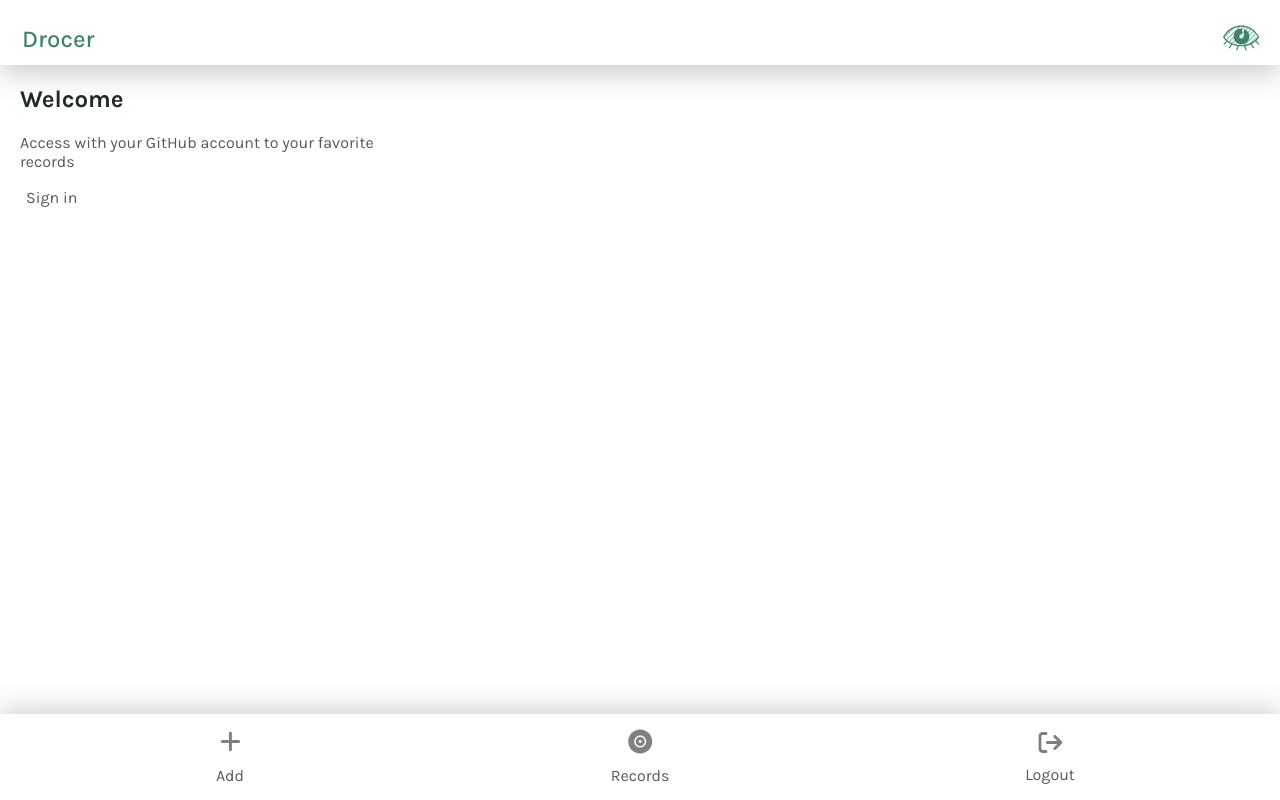
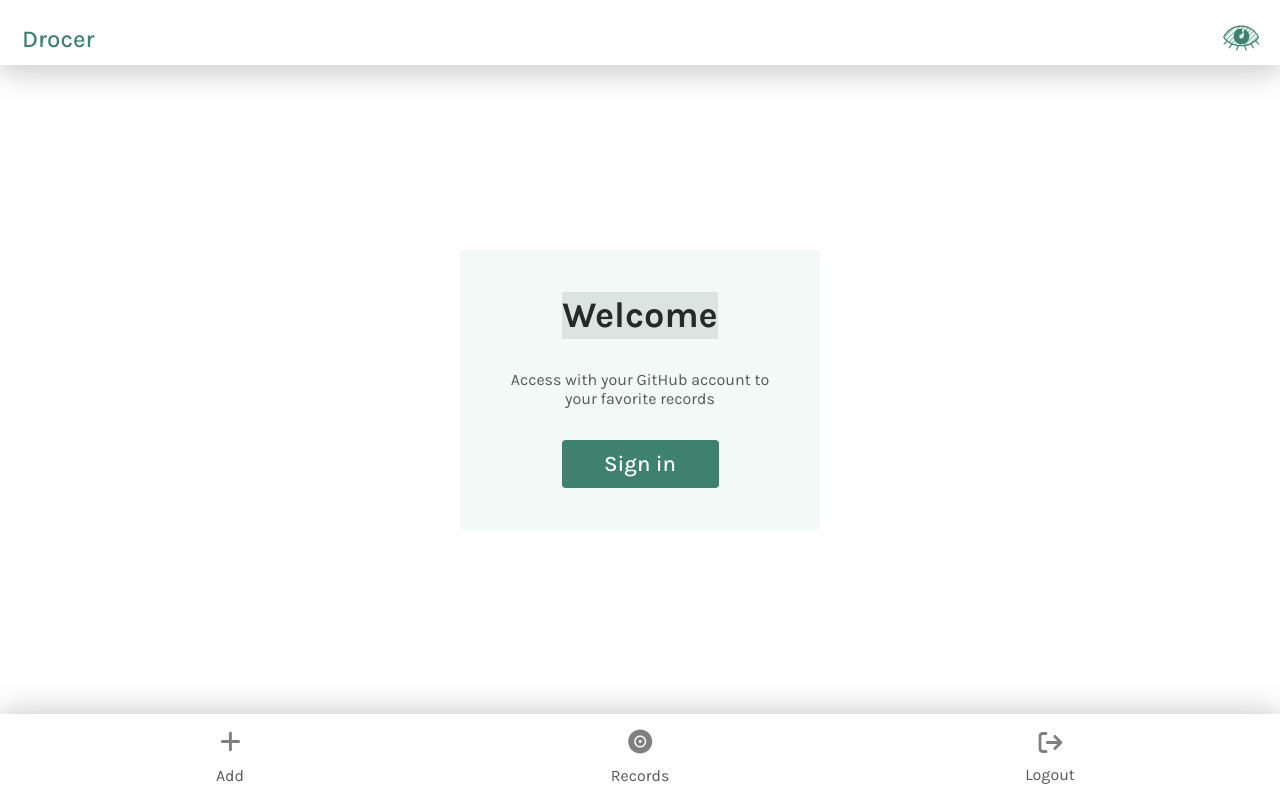
Before and after one commit to Alambea/drocer-app-front, a React (Vite) app: page / in a window 1280 px wide. Built offline with nearby package versions, Linux system fonts and the light colour scheme.

Commit message:
Add HomePage page styles

```diff
--- a/src/components/App/App.scss
+++ b/src/components/App/App.scss
@@ -1,5 +1,7 @@
 .container {
   display: flex;
+  flex-direction: column;
+  align-items: center;
   margin: 0 auto;
   width: 100%;
   min-height: 100vh;
--- /dev/null
+++ b/src/pages/HomePage/HomePage.scss
@@ -0,0 +1,47 @@
+@use "../../sass/variables/colors";
+@use "../../sass/utils";
+
+.sign-in {
+  display: flex;
+  justify-content: center;
+  align-items: center;
+  height: 100%;
+
+  &__container {
+    display: flex;
+    flex-direction: column;
+    justify-content: center;
+    align-items: center;
+    background-color: rgba(colors.$color-primary-light, 0.1);
+    padding: 0 45px;
+    height: 280px;
+    gap: 15px;
+    border-radius: 4px;
+  }
+
+  &__title {
+    margin: 0;
+    font-weight: 700;
+    font-size: utils.pxToRem(36);
+    line-height: 46.8px;
+    background-color: rgba(colors.$font-color-heading, 0.1);
+  }
+
+  &__text {
+    font-weight: 400;
+    text-align: center;
+    color: colors.$font-color-text;
+    line-height: 19.5px;
+  }
+
+  &__button {
+    width: 157px;
+    height: 48px;
+    background-color: colors.$color-primary;
+    border-radius: 4px;
+    color: #fff;
+    font-size: utils.pxToRem(22);
+    font-weight: 500;
+    line-height: 28.6px;
+  }
+}
--- a/src/pages/HomePage/HomePage.tsx
+++ b/src/pages/HomePage/HomePage.tsx
@@ -1,8 +1,10 @@
 import Button from "../../components/Button/Button";
+import "./HomePage.scss";
 
 const HomePage = (): React.ReactElement => {
   return (
-    <div className="sign-in">
+    <section className="sign-in">
+      <div className="sign-in__container">
         <h2 className="sign-in__title">Welcome</h2>
         <p className="sign-in__text">
           Access with your GitHub account to your favorite records
@@ -11,6 +13,7 @@ const HomePage = (): React.ReactElement => {
           Sign in
         </Button>
       </div>
+    </section>
   );
 };
 
```
Lines whose indentation alone changed are shown as unchanged.
